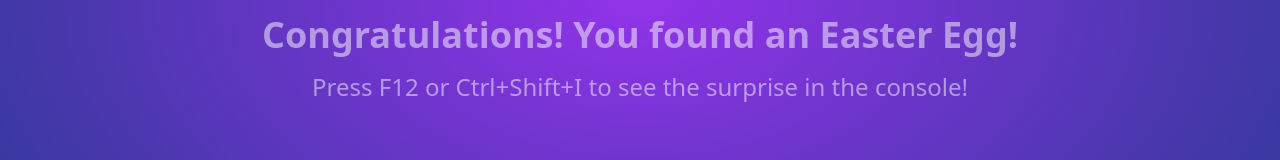
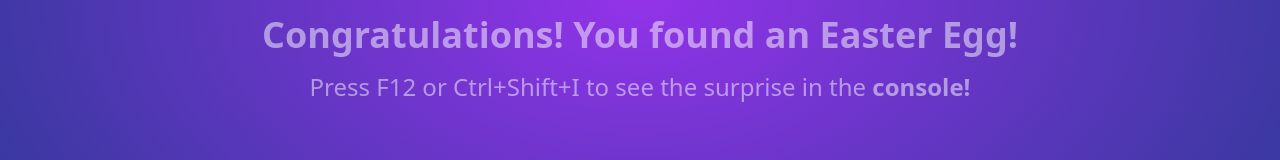
Before and after one commit to meticha/gravity-launch-page-template, a React (Vite) app: page / in a window 1280 px wide. Both pictures are taken after a click on the button "Start confetti". Shown: the part 405-565 px from the top of the page. Built offline with nearby package versions, Linux system fonts and the light colour scheme.

Commit message:
Some Minor Changes

```diff
--- a/src/components/AnimatedText.jsx
+++ b/src/components/AnimatedText.jsx
@@ -102,7 +102,7 @@ const AnimatedText = ({ isVisible, onHide }) => {
           Congratulations! You found an Easter Egg!
         </p>
         <p className="text-white text-xl md:text-2xl mt-4 animate-pulse px-4">
-          Press F12 or Ctrl+Shift+I to see the surprise in the console!
+          Press F12 or Ctrl+Shift+I to see the surprise in the <b>console!</b>
         </p>
       </div>
     </div>
```
